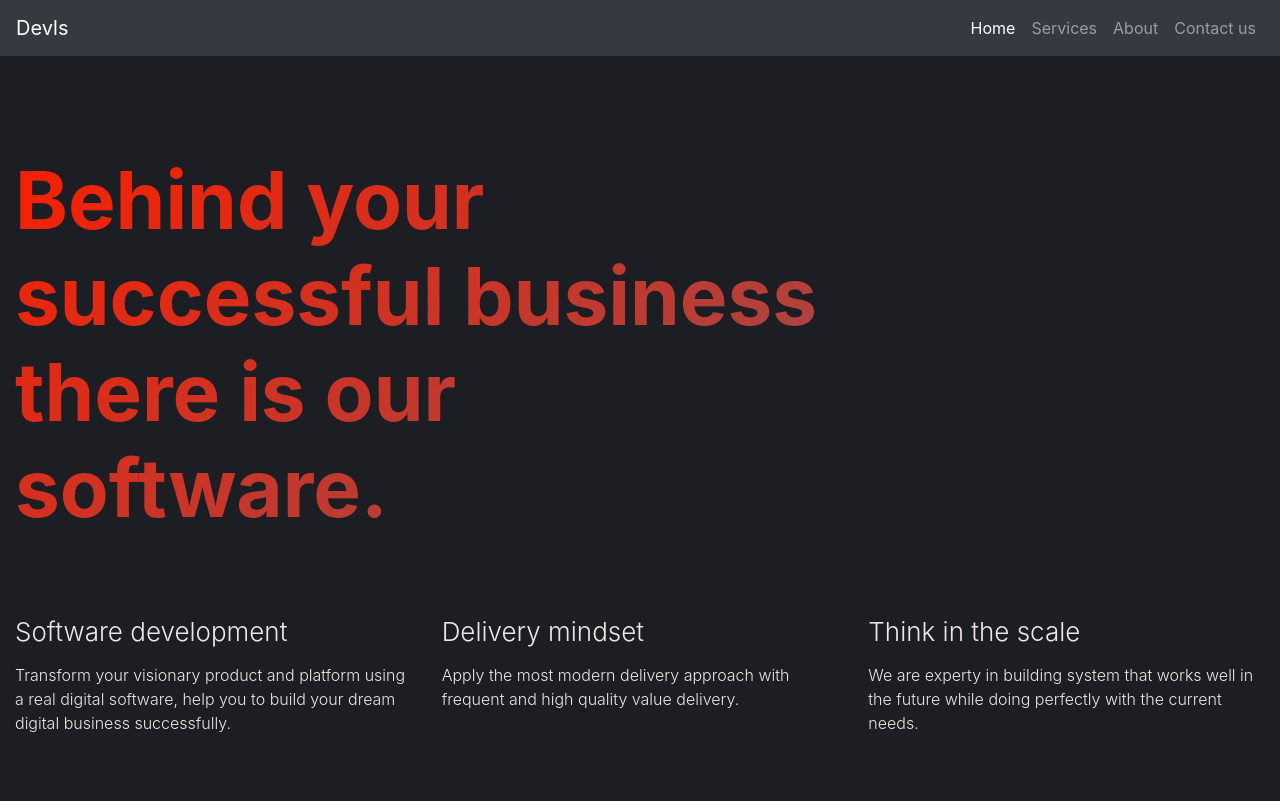
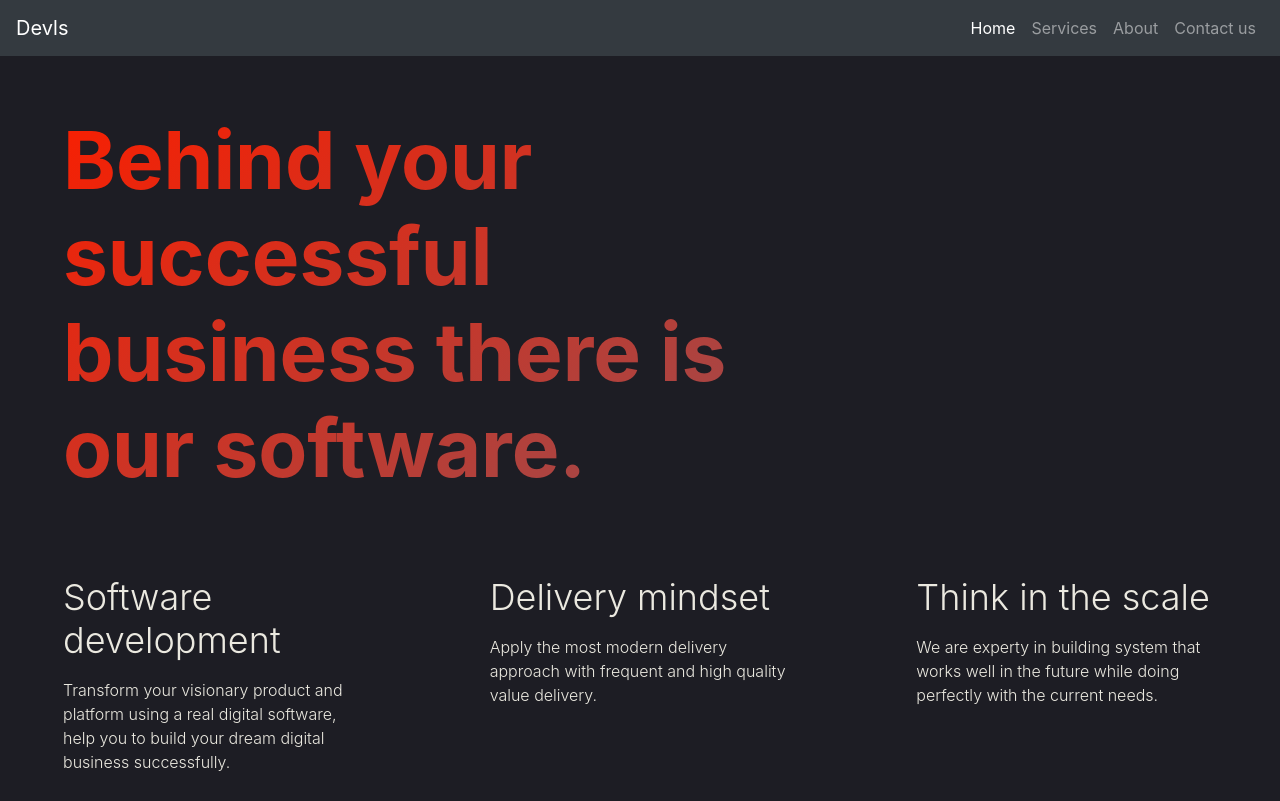
Before and after one commit to ScaleDaCloud/ScaleDaCloud, a Gatsby site: page / in a window 1280 px wide. Shown: the top 801 px of the page. Built offline with nearby package versions, Linux system fonts and the light colour scheme; Gatsby itself is replaced by a stand-in of ours.

Commit message:
Update style for start.js

```diff
--- a/src/components/layout.scss
+++ b/src/components/layout.scss
@@ -2,7 +2,19 @@
 
 @import 'bootstrap/scss/bootstrap';
 
-.py-10 {
-  padding-top: ($spacer * 5) !important;
-  padding-bottom: ($spacer * 5) !important;
+.responsive-font-size {
+  font-size: 36px;
 }
+
+@include media-breakpoint-up(md) {
+  .responsive-font-size {
+    font-size: 80px;
+  }
+}
+
+@include media-breakpoint-up(lg) {
+  .py-lg-10 {
+    padding-top: ($spacer * 5) !important;
+    padding-bottom: ($spacer * 5) !important;
+  }
+}
--- a/src/components/start.js
+++ b/src/components/start.js
@@ -5,7 +5,6 @@ import { sizes, theme, colors } from '../constants/theme'
 const start = props => {
   const titleStyle = {
     color: theme.colors.danger,
-    fontSize: sizes.font.title,
     fontWeight: "bold",
     background: `linear-gradient(145deg, #f81f01 0%, ${theme.colors.danger} 100%)`,
     WebkitBackgroundClip: "text",
@@ -15,7 +14,7 @@ const start = props => {
   }
   const serviceStyle = {
     title: {
-      fontSize: sizes.font.h2,
+      fontSize: sizes.font.h1,
       fontWeight: 300,
       color: theme.colors.primary
     },
@@ -27,11 +26,11 @@ const start = props => {
   }
 
   return (
-    <div class="container-fluid py-5">
+    <div class="container-fluid py-lg-10 py-md-2 py-sm-0">
       <div class="row">
-        <div class="col-md-8">
-          <div class="py-5">
-            <h1 style={titleStyle}>
+        <div class="col-lg-8 col-md-12">
+          <div class="py-1 py-sm-5 px-2 px-md-5">
+            <h1 style={titleStyle} className="responsive-font-size">
               Behind your successful business there is our software.
             </h1>
           </div>
@@ -42,28 +41,34 @@ const start = props => {
         <div class="col">
           <div class="row">
             <div class="col-12 col-sm-6 col-lg-4">
-              <h2 style={serviceStyle.title}>
+              <div class="px-2 px-md-5">
+                <h1 style={serviceStyle.title}>
                   Software development
-              </h2>
+                </h1>
                 <p style={serviceStyle.description} class="py-2">
                   Transform your visionary product and platform using a real digital software, help you to build your dream digital business successfully.
                 </p>
               </div>
+            </div>
             <div class="col-12 col-sm-6 col-lg-4">
-              <h2 style={serviceStyle.title}>
+              <div class="px-2 px-md-5">
+                <h1 style={serviceStyle.title}>
                   Delivery mindset
-              </h2>
+                </h1>
                 <p style={serviceStyle.description} class="py-2">
                   Apply the most modern delivery approach with frequent and high quality value delivery.
                 </p>
               </div>
+            </div>
             <div class="col-12 col-sm-6 col-lg-4">
-              <h2 style={serviceStyle.title}>
+              <div class="px-2 px-md-5">
+                <h1 style={serviceStyle.title}>
                   Think in the scale
-              </h2>
+                </h1>
                 <p style={serviceStyle.description} class="py-2">
                   We are experty in building system that works well in the future while doing perfectly with the current needs.
                 </p>
+              </div>
             </div>
           </div>
         </div>
```
Lines whose indentation alone changed are shown as unchanged.
